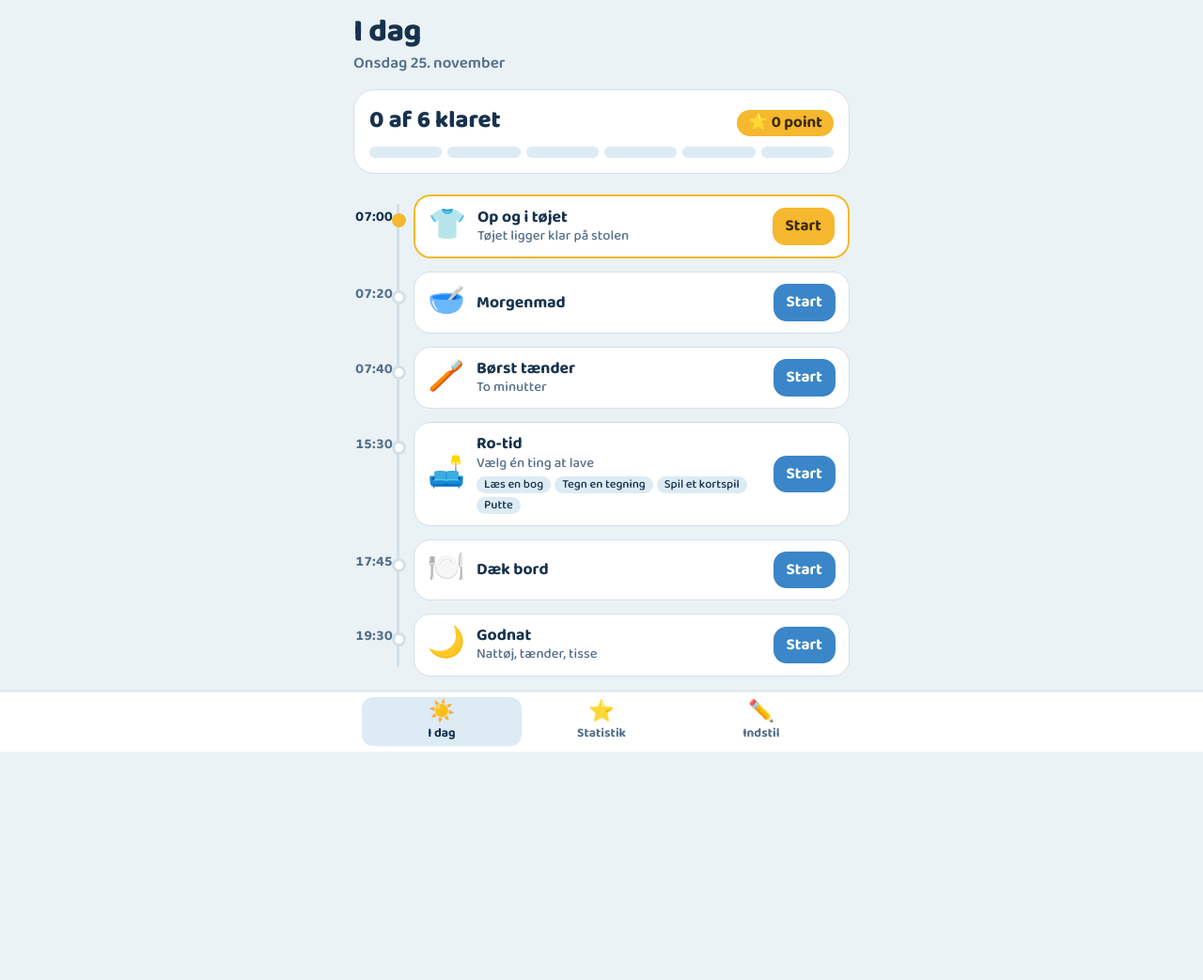
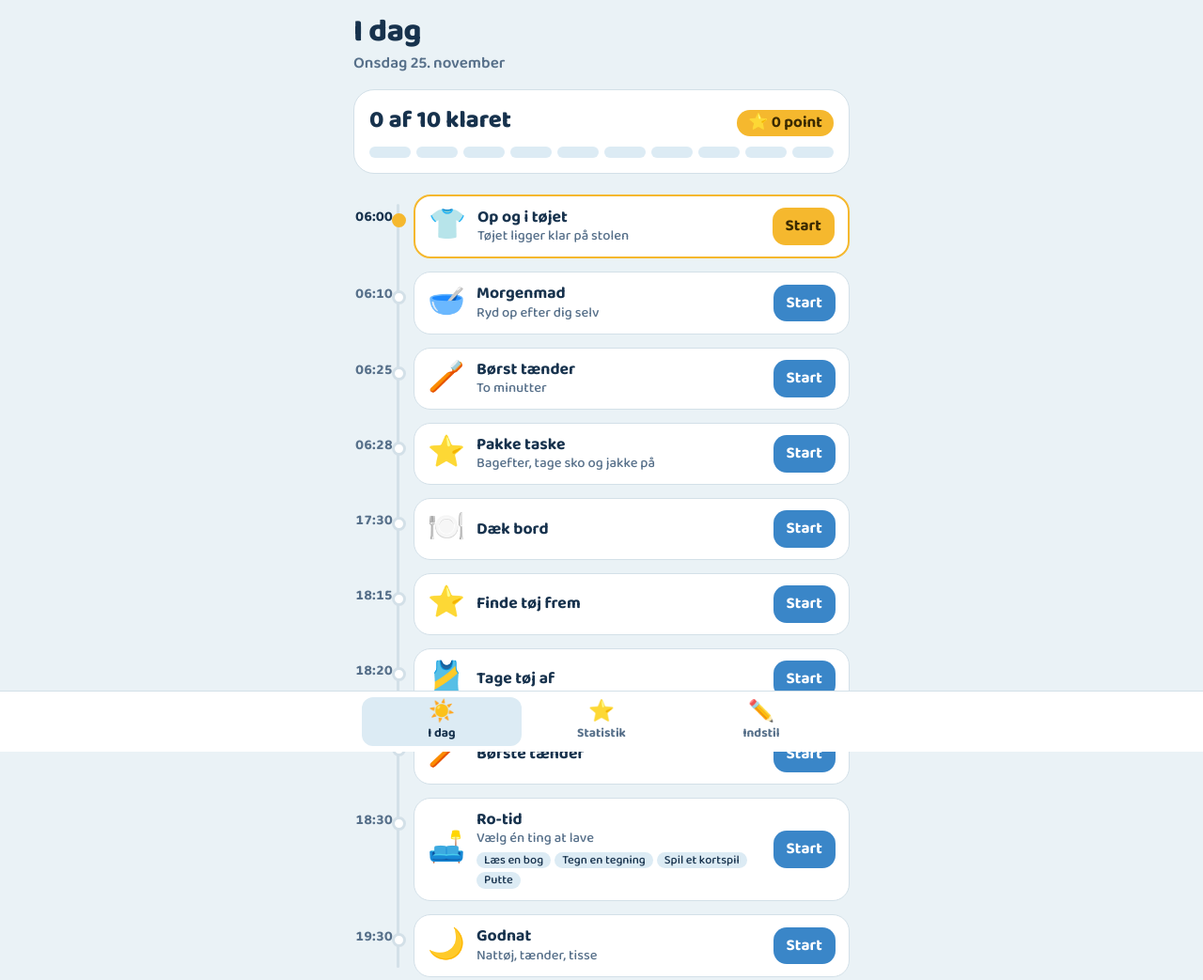
Before and after one commit to rhkw2kvbvn-ai/Dagens-rutiner, a plain HTML site: page index.html in a window 1280 px wide. Shown: the whole page at 94% size. Before the commit the page ends 850 px from the top, so only its background shows below. Drawn offline with Linux system fonts and the light colour scheme.

Commit message:
Add files via upload

```diff
--- a/index.html
+++ b/index.html
@@ -199,15 +199,19 @@ textarea{min-height:92px;resize:vertical}
 <script>
 (function(){
 "use strict";
-const LS = "dagens-rutiner-v1";
+const LS = "dagens-rutiner-v2";
 const DEFAULT = {
   tasks: [
-    {id:"t1", time:"07:00", emoji:"👕", title:"Op og i tøjet", note:"Tøjet ligger klar på stolen", alarm:true, activities:[]},
-    {id:"t2", time:"07:20", emoji:"🥣", title:"Morgenmad", note:"", alarm:false, activities:[]},
-    {id:"t3", time:"07:40", emoji:"🪥", title:"Børst tænder", note:"To minutter", alarm:false, activities:[]},
-    {id:"t4", time:"15:30", emoji:"🛋️", title:"Ro-tid", note:"Vælg én ting at lave", alarm:true, activities:["Læs en bog","Tegn en tegning","Spil et kortspil","Putte"]},
-    {id:"t5", time:"17:45", emoji:"🍽️", title:"Dæk bord", note:"", alarm:true, activities:[]},
-    {id:"t6", time:"19:30", emoji:"🌙", title:"Godnat", note:"Nattøj, tænder, tisse", alarm:true, activities:[]}
+    {"id": "t1", "time": "06:00", "emoji": "👕", "title": "Op og i tøjet", "note": "Tøjet ligger klar på stolen", "alarm": true, "activities": []},
+    {"id": "t2", "time": "06:10", "emoji": "🥣", "title": "Morgenmad", "note": "Ryd op efter dig selv", "alarm": false, "activities": []},
+    {"id": "t3", "time": "06:25", "emoji": "🪥", "title": "Børst tænder", "note": "To minutter", "alarm": false, "activities": []},
+    {"id": "trh8i2ye", "time": "06:28", "emoji": "⭐", "title": "Pakke taske", "note": "Bagefter, tage sko og jakke på", "alarm": true, "activities": []},
+    {"id": "t5", "time": "17:30", "emoji": "🍽️", "title": "Dæk bord", "note": "", "alarm": true, "activities": []},
+    {"id": "tjq2bfgc", "time": "18:15", "emoji": "⭐", "title": "Finde tøj frem", "note": "", "alarm": true, "activities": []},
+    {"id": "ty867j9h", "time": "18:20", "emoji": "🎽", "title": "Tage tøj af", "note": "", "alarm": true, "activities": []},
+    {"id": "th1mg2e3", "time": "18:25", "emoji": "🪥", "title": "Børste tænder", "note": "", "alarm": true, "activities": []},
+    {"id": "t4", "time": "18:30", "emoji": "🛋️", "title": "Ro-tid", "note": "Vælg én ting at lave", "alarm": true, "activities": ["Læs en bog", "Tegn en tegning", "Spil et kortspil", "Putte"]},
+    {"id": "t6", "time": "19:30", "emoji": "🌙", "title": "Godnat", "note": "Nattøj, tænder, tisse", "alarm": true, "activities": []}
   ],
   log: []
 };
--- a/sw.js
+++ b/sw.js
@@ -1,5 +1,5 @@
 // Gør appen brugbar offline. Hæv versionen ved ændringer, så nye filer hentes.
-const CACHE = "rutiner-v5";
+const CACHE = "rutiner-v6";
 const FILES = ["./", "index.html", "manifest.webmanifest", "icon.svg", "icon-180.png", "icon-192.png", "icon-512.png"];
 self.addEventListener("install", e => { e.waitUntil(caches.open(CACHE).then(c => c.addAll(FILES))); self.skipWaiting(); });
 self.addEventListener("activate", e => {
```
